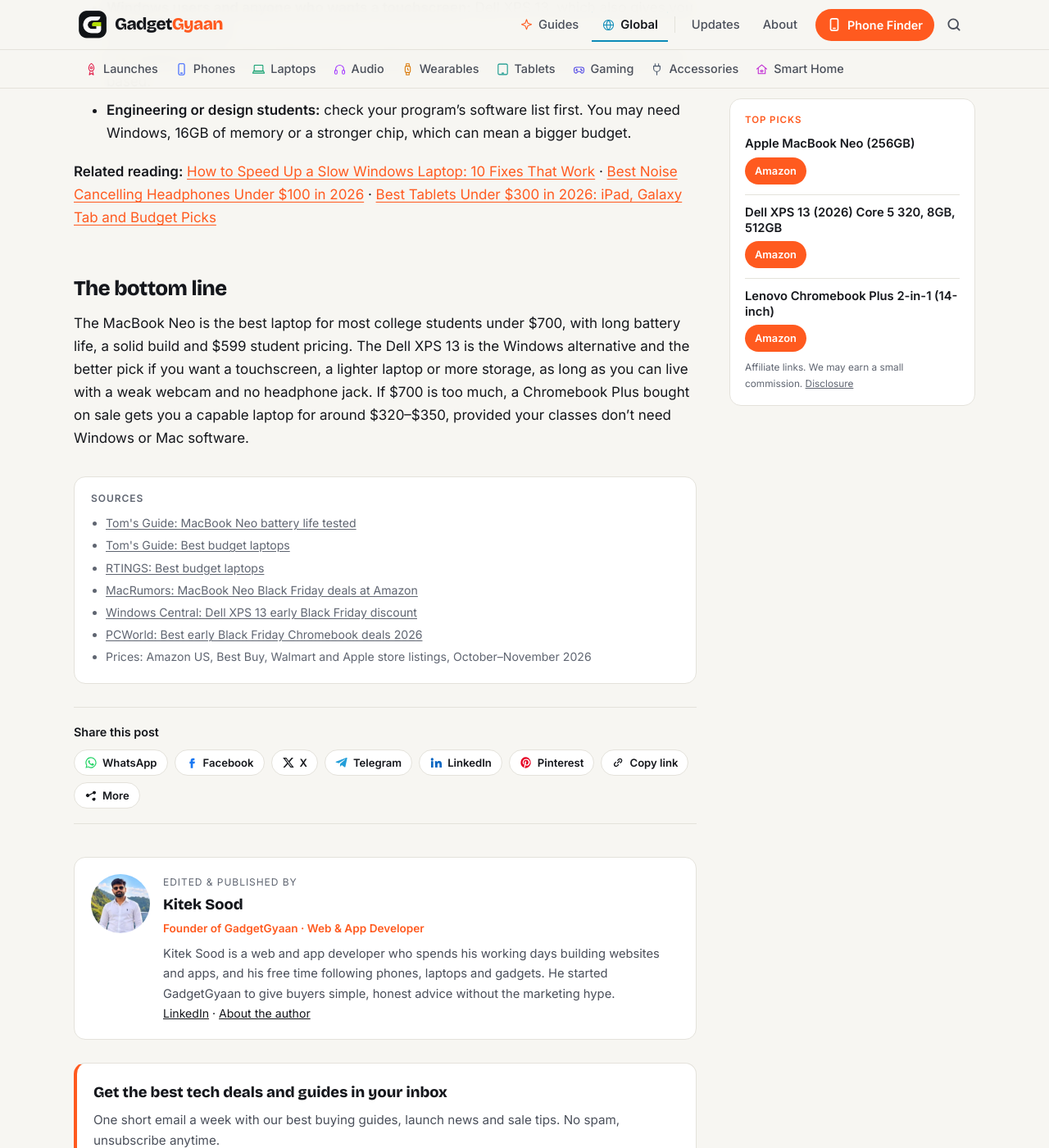
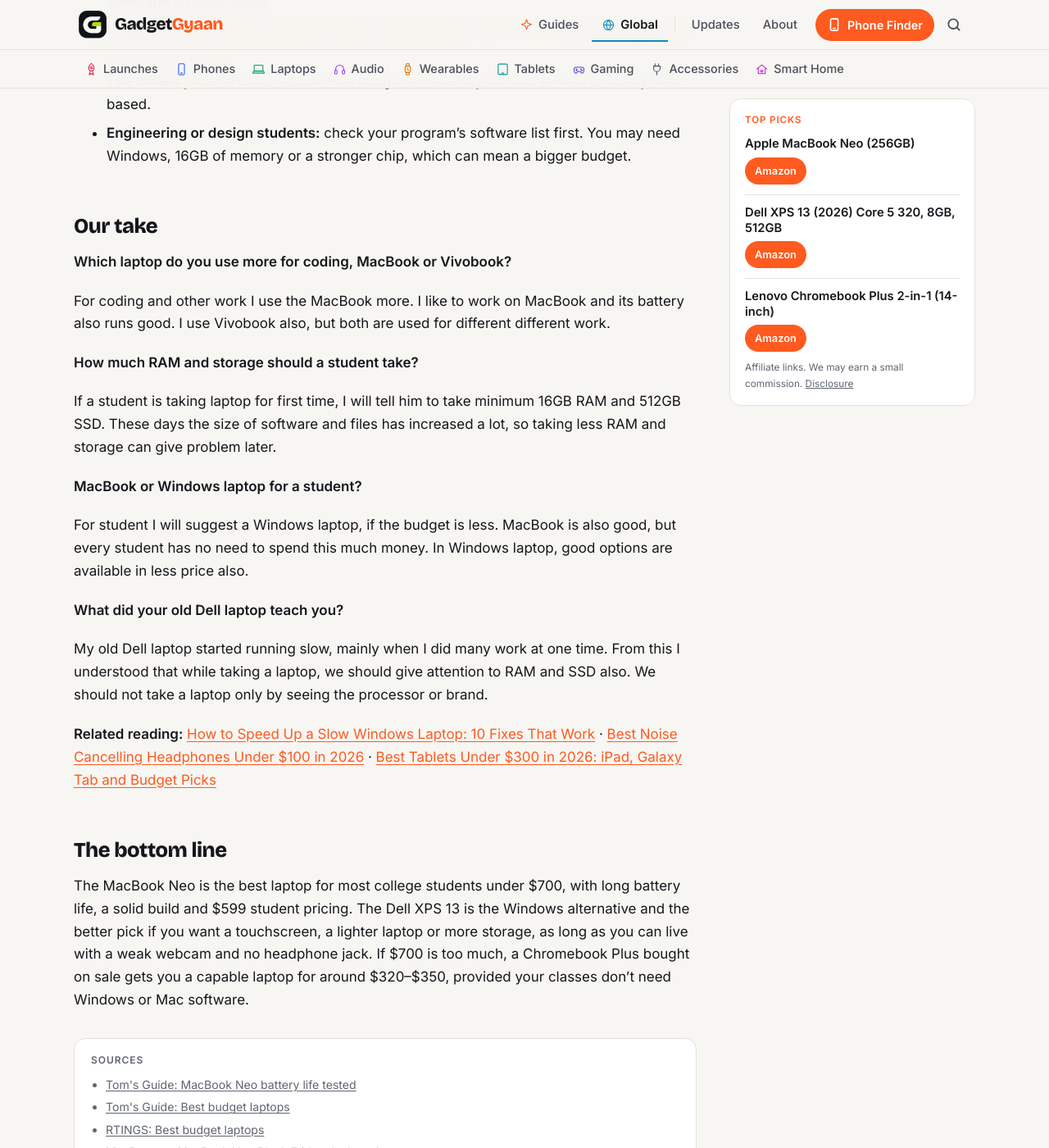
Before and after one commit to kiteksood167/kiteksood167.github.io, a Jekyll site: the page built from _posts/2026-10-27-best-laptops-for-college-students-under-700.md, in a window 1280 px wide and 1400 px high, scrolled down 6170 px. Shown: the whole window at 82% size. Built offline with Jekyll 4.4.1, drawn with Linux system fonts in a browser that asks for light colours; comment, search, counter and statistics services are not loaded; some of the changed text lies outside the part shown.

Commit message:
Our take: college laptops under $700; RAM/storage advice aligned with it
Co-Authored-By: Claude Opus 5.5 <noreply@anthropic.com>
Claude-Session: https://claude.ai/code/session_019q2TsaYyUfQwBS5iqKAhGu

```diff
--- a/_posts/2026-10-27-best-laptops-for-college-students-under-700.md
+++ b/_posts/2026-10-27-best-laptops-for-college-students-under-700.md
@@ -47,8 +47,8 @@ Most coursework is browsing, documents, slides, video calls and streaming. For t
 
 - **Battery life.** A laptop that lasts a full day of classes without a charger is worth more than a faster chip.
 - **Weight.** Anything under about 3 pounds is easy to carry every day.
-- **RAM.** 8GB is fine for general study. If your course uses heavy software, look at 16GB.
-- **Storage.** 256GB fills up quickly if you keep big files offline. Cloud storage from your school can help.
+- **RAM.** 8GB works for basic study, but if your budget allows, take 16GB. It stays smooth for longer, and heavy course software needs it.
+- **Storage.** Try for 512GB. 256GB fills up quickly if you keep big files offline. Cloud storage from your school can help.
 - **Your course's software.** Some engineering and architecture programs need Windows-only apps. Check your department's requirements before buying a Mac or a Chromebook.
 
 <figure class="inline-figure">
@@ -106,6 +106,24 @@ A real gaming laptop is hard to find under $700 right now. PCWorld's budget gami
 - **The lowest price:** a Chromebook Plus bought on sale, if your coursework is mostly web-based.
 - **Engineering or design students:** check your program's software list first. You may need Windows, 16GB of memory or a stronger chip, which can mean a bigger budget.
 
+## Our take
+
+**Which laptop do you use more for coding, MacBook or Vivobook?**
+
+For coding and other work I use the MacBook more. I like to work on MacBook and its battery also runs good. I use Vivobook also, but both are used for different different work.
+
+**How much RAM and storage should a student take?**
+
+If a student is taking laptop for first time, I will tell him to take minimum 16GB RAM and 512GB SSD. These days the size of software and files has increased a lot, so taking less RAM and storage can give problem later.
+
+**MacBook or Windows laptop for a student?**
+
+For student I will suggest a Windows laptop, if the budget is less. MacBook is also good, but every student has no need to spend this much money. In Windows laptop, good options are available in less price also.
+
+**What did your old Dell laptop teach you?**
+
+My old Dell laptop started running slow, mainly when I did many work at one time. From this I understood that while taking a laptop, we should give attention to RAM and SSD also. We should not take a laptop only by seeing the processor or brand.
+
 **Related reading:** [How to Speed Up a Slow Windows Laptop: 10 Fixes That Work](/speed-up-slow-windows-laptop/) · [Best Noise Cancelling Headphones Under $100 in 2026](/best-noise-cancelling-headphones-under-100/) · [Best Tablets Under $300 in 2026: iPad, Galaxy Tab and Budget Picks](/best-tablets-under-300/)
 
 ## The bottom line
```
Also changed, not shown: other parts of _posts/2026-10-27-best-laptops-for-college-students-under-700.md (+1 -1 lines).
